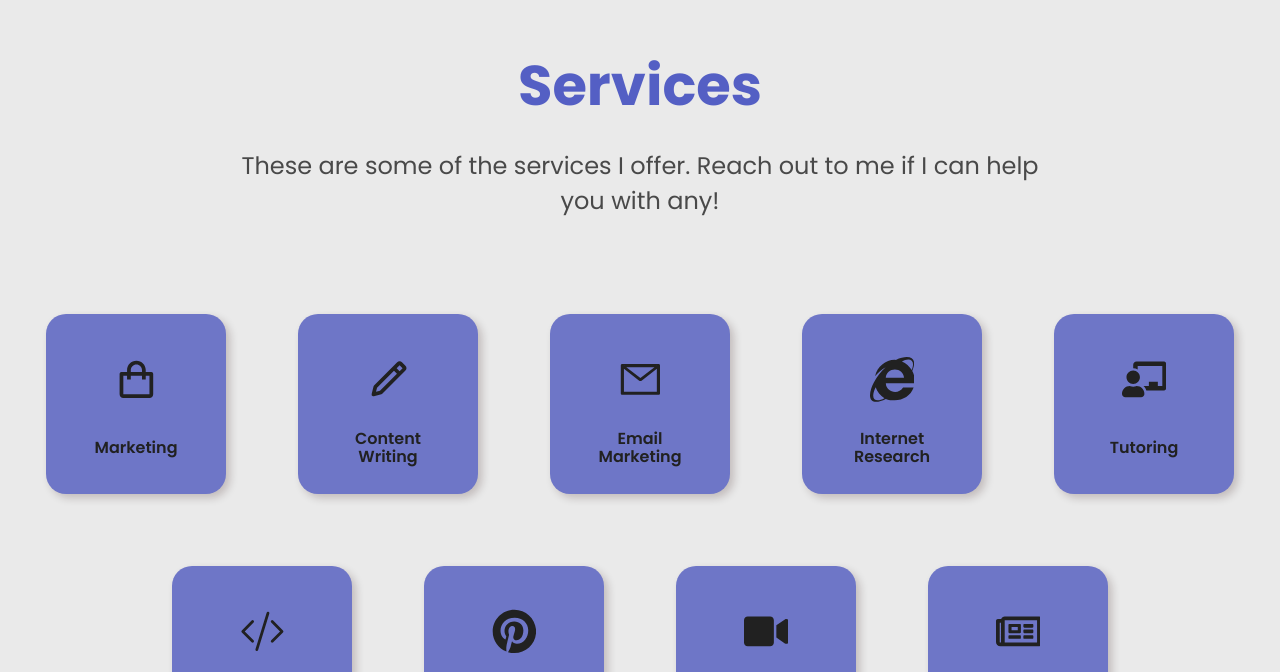
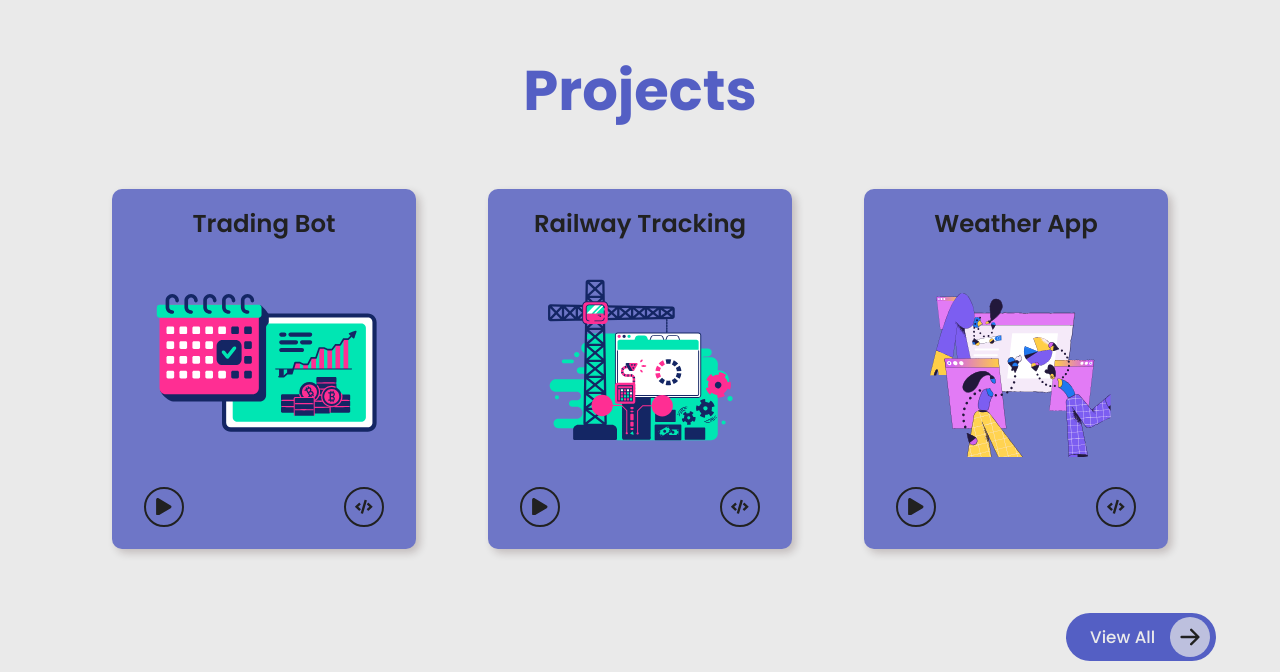
Before and after one commit to tulsipadadas/tulsipada.github.io, a React (Create React App) app: page / in a window 1280 px wide. Shown: the part 3680-4352 px from the top of the page. Built offline with nearby package versions, Linux system fonts and the light colour scheme; a web font is replaced by a local one.

Commit message:
Fixed button

```diff
--- a/src/components/Blog/Blog.js
+++ b/src/components/Blog/Blog.js
@@ -15,10 +15,10 @@ function Blog() {
 
     const useStyles = makeStyles(() => ({
         viewAllBtn : {
-            color: theme.tertiary,
+            color: theme.secondary,
             backgroundColor: theme.primary,
             "&:hover": {
-                color: theme.secondary,
+                color: theme.tertiary,
                 backgroundColor: theme.primary,
             }
         },
--- a/src/components/Projects/Projects.js
+++ b/src/components/Projects/Projects.js
@@ -16,11 +16,11 @@ function Projects() {
 
     const useStyles = makeStyles(() => ({
         viewAllBtn : {
-            color: theme.tertiary,
+            color: theme.secondary,
             backgroundColor: theme.primary,
             transition: 'color 0.2s',
             "&:hover": {
-                color: theme.secondary,
+                color: theme.tertiary,
                 backgroundColor: theme.primary,
             }
         },
--- a/src/pages/Main/Main.js
+++ b/src/pages/Main/Main.js
@@ -1,7 +1,7 @@
 import React from 'react'
 import { Helmet } from 'react-helmet'
 
-import { Navbar, Footer, Landing, About, Skills, Education, Experience, Contacts, Services, Testimonials } from '../../components'
+import { Navbar, Footer, Landing, Blog,Projects, About, Skills, Education, Experience, Contacts, Services, Testimonials } from '../../components'
 import { headerData } from '../../data/headerData'
 
 function Main() {
@@ -16,11 +16,11 @@ function Main() {
             <Education />
             <Skills />
             <Experience />
-            {/* <Projects /> */}
+            <Projects />
             {/* <Achievement /> */}
             <Services />
             <Testimonials />
-            {/* <Blog /> */}
+            <Blog />
             <Contacts />
             <Footer />
         </div>
```
